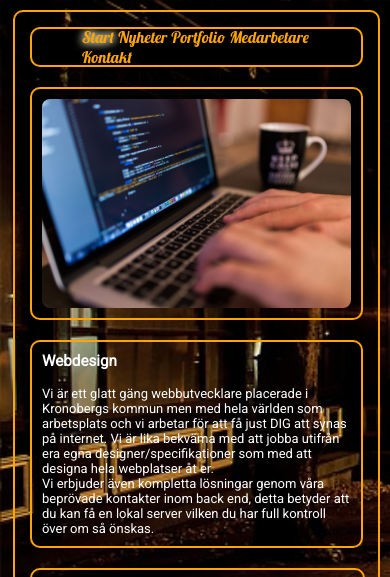
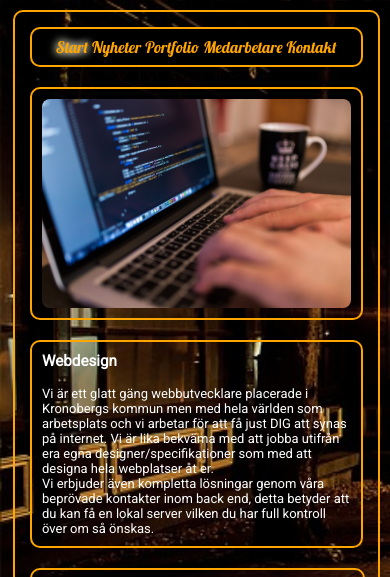
Before and after one commit to ArnT81/u2_html_and_sod, a plain HTML site: page index.html in a window 390 px wide. Shown: the top 577 px of the page. Drawn offline with Linux system fonts and the light colour scheme.

Commit message:
done mobile and laptop

```diff
--- a/style.css
+++ b/style.css
@@ -17,6 +17,8 @@ p {
 ul,li {
     list-style: none;
     display: inline;
+    padding: 0;
+    margin:0;
 }
 
 
@@ -402,7 +404,7 @@ body {
     font-size: 16px;
     align-items: center;
     justify-content: center;
-    padding: 10px;
+    padding: 5px;
     column-gap: 10px;
     background: black;
     color: white;
```
